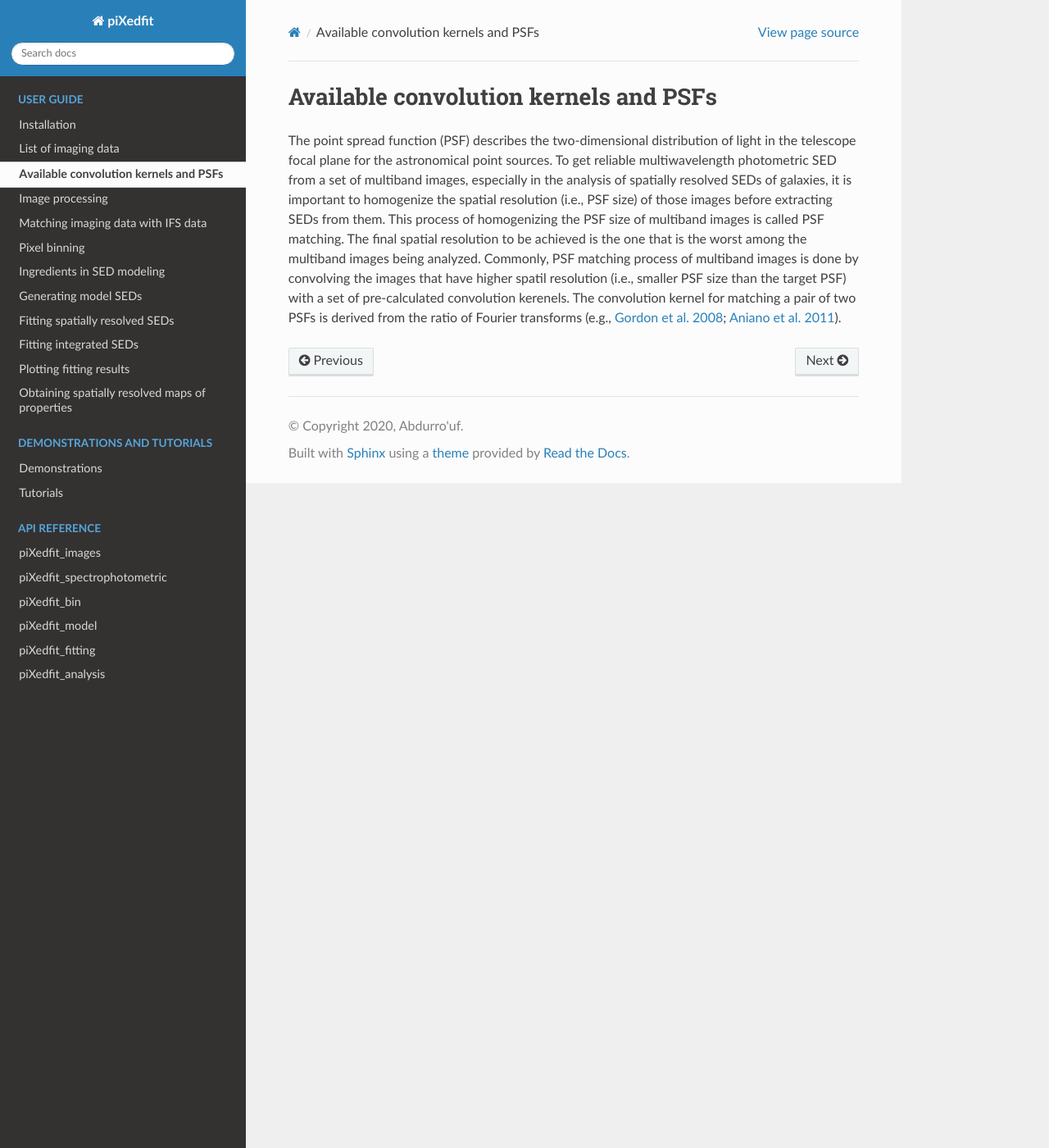
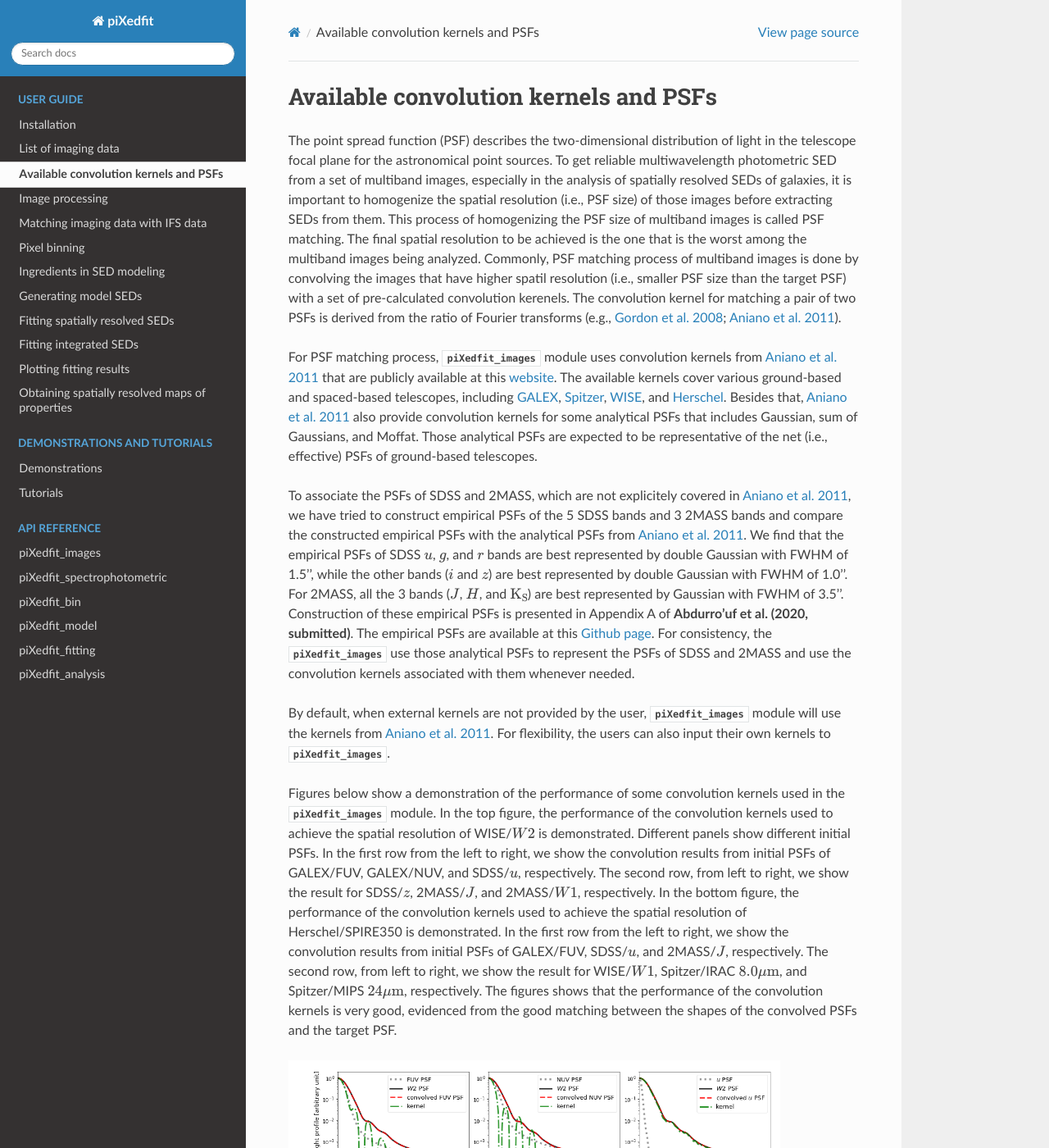
Before and after one commit to aabdurrouf/piXedfit, a Sphinx documentation site: the page built from docs/source/list_kernels_psf.rst, in a window 1280 px wide and 1400 px high. Shown: the whole window at 82% size. Built offline with Sphinx 7.4.7 and the Read the Docs theme 2.0.0, drawn with Linux system fonts in a browser that asks for light colours; some of the changed text lies outside the part shown.

Commit message:
Update list_kernels_psf.rst

```diff
--- a/docs/source/list_kernels_psf.rst
+++ b/docs/source/list_kernels_psf.rst
@@ -9,3 +9,22 @@
 (i.e., smaller PSF size than the target PSF) with a set of pre-calculated convolution kerenels. The convolution kernel for matching a pair of two PSFs
 is derived from the ratio of Fourier transforms (e.g., `Gordon et al. 2008 <https://ui.adsabs.harvard.edu/abs/2008ApJ...682..336G/abstract>`_;
 `Aniano et al. 2011 <https://ui.adsabs.harvard.edu/abs/2011PASP..123.1218A/abstract>`_).
+
+For PSF matching process, :mod:`piXedfit_images` module uses convolution kernels from `Aniano et al. 2011 <https://ui.adsabs.harvard.edu/abs/2011PASP..123.1218A/abstract>`_ that are publicly available at this `website <https://www.astro.princeton.edu/~ganiano/Kernels.html>`_. The available kernels cover various ground-based and spaced-based telescopes, including `GALEX <http://www.galex.caltech.edu/>`_, `Spitzer <http://www.spitzer.caltech.edu/>`_, `WISE <https://wise2.ipac.caltech.edu/docs/release/allsky/>`_,
+and `Herschel <https://sci.esa.int/web/herschel>`_. Besides that, `Aniano et al. 2011 <https://ui.adsabs.harvard.edu/abs/2011PASP..123.1218A/abstract>`_
+also provide convolution kernels for some analytical PSFs that includes Gaussian, sum of Gaussians, and Moffat. Those analytical PSFs are expected to be representative of the net (i.e., effective) PSFs of ground-based telescopes.
+
+To associate the PSFs of SDSS and 2MASS, which are not explicitely covered in `Aniano et al. 2011 <https://ui.adsabs.harvard.edu/abs/2011PASP..123.1218A/abstract>`_,
+we have tried to construct empirical PSFs of the 5 SDSS bands and 3 2MASS bands and compare the constructed empirical PSFs with the analytical PSFs from `Aniano et al. 2011 <https://ui.adsabs.harvard.edu/abs/2011PASP..123.1218A/abstract>`_. We find that the empirical PSFs of SDSS :math:`u`, :math:`g`, and :math:`r` bands are best represented by double Gaussian with FWHM of 1.5'', while the other bands (:math:`i` and :math:`z`) are best represented by double Gaussian with FWHM of 1.0''. For 2MASS, all the 3 bands (:math:`J`, :math:`H`, and :math:`\text{K}_{\text{S}}`) are best represented by Gaussian with FWHM of 3.5''. Construction of these empirical PSFs is presented in Appendix A of **Abdurro'uf et al. (2020, submitted)**. The empirical PSFs are available at this `Github page <https://github.com/aabdurrouf/empPSFs_GALEXSDSS2MASS>`_. For consistency, the :mod:`piXedfit_images` use those analytical PSFs to represent the PSFs of SDSS and 2MASS and use the convolution kernels associated with them whenever needed.
+
+By default, when external kernels are not provided by the user, :mod:`piXedfit_images` module will use the kernels from `Aniano et al. 2011 <https://ui.adsabs.harvard.edu/abs/2011PASP..123.1218A/abstract>`_. For flexibility, the users can also input their own kernels to :mod:`piXedfit_images`.
+
+Figures below show a demonstration of the performance of some convolution kernels used in the :mod:`piXedfit_images` module. In the top figure, the performance of the convolution kernels used to achieve the spatial resolution of WISE/:math:`W2` is demonstrated. Different panels show different initial PSFs. In the first row from the left to right, we show the convolution results from initial PSFs of GALEX/FUV, GALEX/NUV, and SDSS/:math:`u`, respectively. The second row, from left to right, we show the result for SDSS/:math:`z`, 2MASS/:math:`J`, and 2MASS/:math:`W1`, respectively. In the bottom figure, the performance of the convolution kernels used to achieve the spatial resolution of Herschel/SPIRE350 is demonstrated. In the first row from the left to right, we show the convolution results from initial PSFs of GALEX/FUV, SDSS/:math:`u`, and 2MASS/:math:`J`, respectively. The second row, from left to right, we show the result for WISE/:math:`W1`, Spitzer/IRAC :math:`8.0\mu \text{m}`, and Spitzer/MIPS :math:`24\mu \text{m}`, respectively. The figures shows that the performance of the convolution kernels is very good, evidenced from the good matching between the shapes of the convolved PSFs and the target PSF.
+
+.. image:: perform_kernels.png
+  :width: 600
+
+.. image:: perform_kernels1.png
+  :width: 600
+
+For the characteristic PSFs of the imaging data that can be analyzed with the current version of **piXedfit** is described in another `page <https://pixedfit.readthedocs.io/en/latest/list_imaging_data.html>`_.
```
